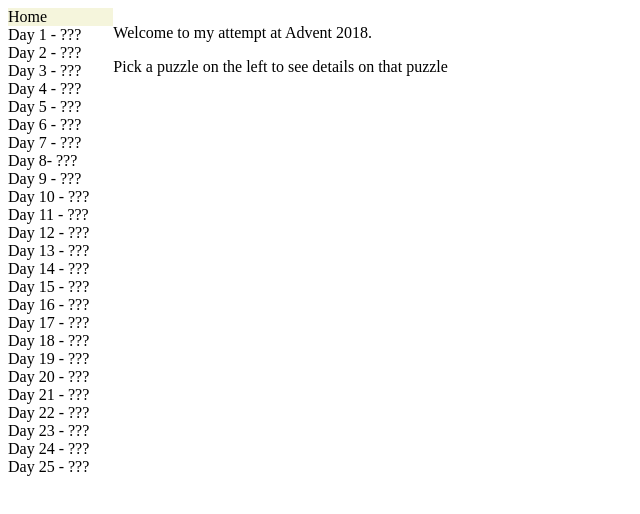
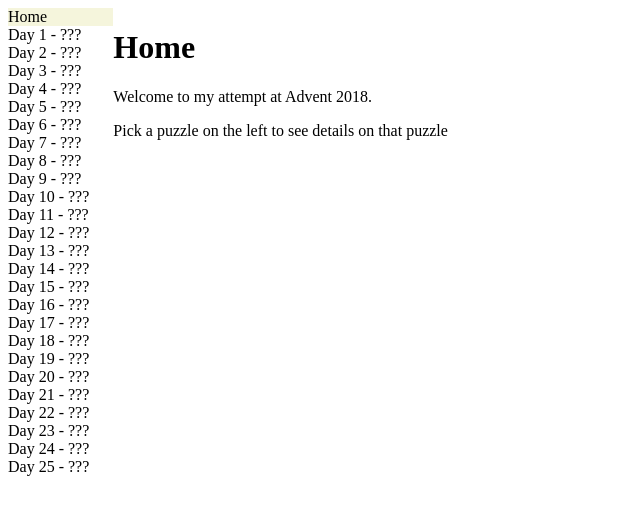
Before and after one commit to mGuv/Advent2018, a React (Create React App) app: page / in a window 1280 px wide. Shown: the top 514 px of the page, without its empty margins (0-640 px from the left). Built offline with nearby package versions, Linux system fonts and the light colour scheme.

Commit message:
Update some visual text

```diff
--- a/public/index.html
+++ b/public/index.html
@@ -4,7 +4,7 @@
     <meta charset="utf-8">
     <meta name="viewport" content="width=device-width, initial-scale=1, shrink-to-fit=no">
 
-    <title>Advent 2018</title>
+    <title>mGuv's Advent 2018</title>
   </head>
   <body>
     <noscript>
--- a/src/App.tsx
+++ b/src/App.tsx
@@ -21,7 +21,7 @@ class App extends React.Component<{}, IState> {
         {title: "Day 5 - ???", component: NotImplemented},
         {title: "Day 6 - ???", component: NotImplemented},
         {title: "Day 7 - ???", component: NotImplemented},
-        {title: "Day 8- ???", component: NotImplemented},
+        {title: "Day 8 - ???", component: NotImplemented},
         {title: "Day 9 - ???", component: NotImplemented},
         {title: "Day 10 - ???", component: NotImplemented},
         {title: "Day 11 - ???", component: NotImplemented},
--- a/src/Home.tsx
+++ b/src/Home.tsx
@@ -6,6 +6,7 @@ class Home extends React.Component<{}>
     {
         return (
             <div>
+                <h1>Home</h1>
                 <p>Welcome to my attempt at Advent 2018.</p>
                 <p>Pick a puzzle on the left to see details on that puzzle</p>
             </div>
```
